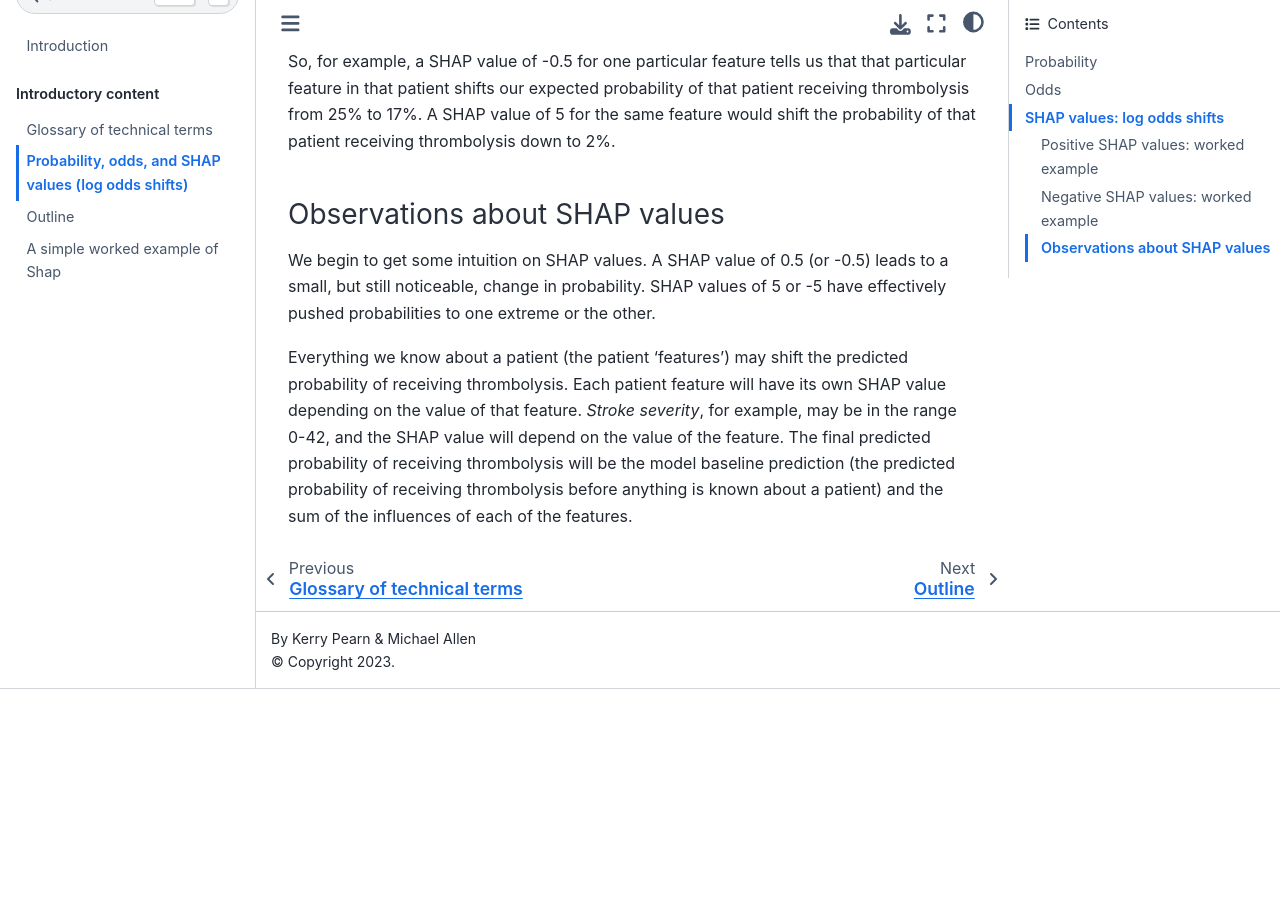
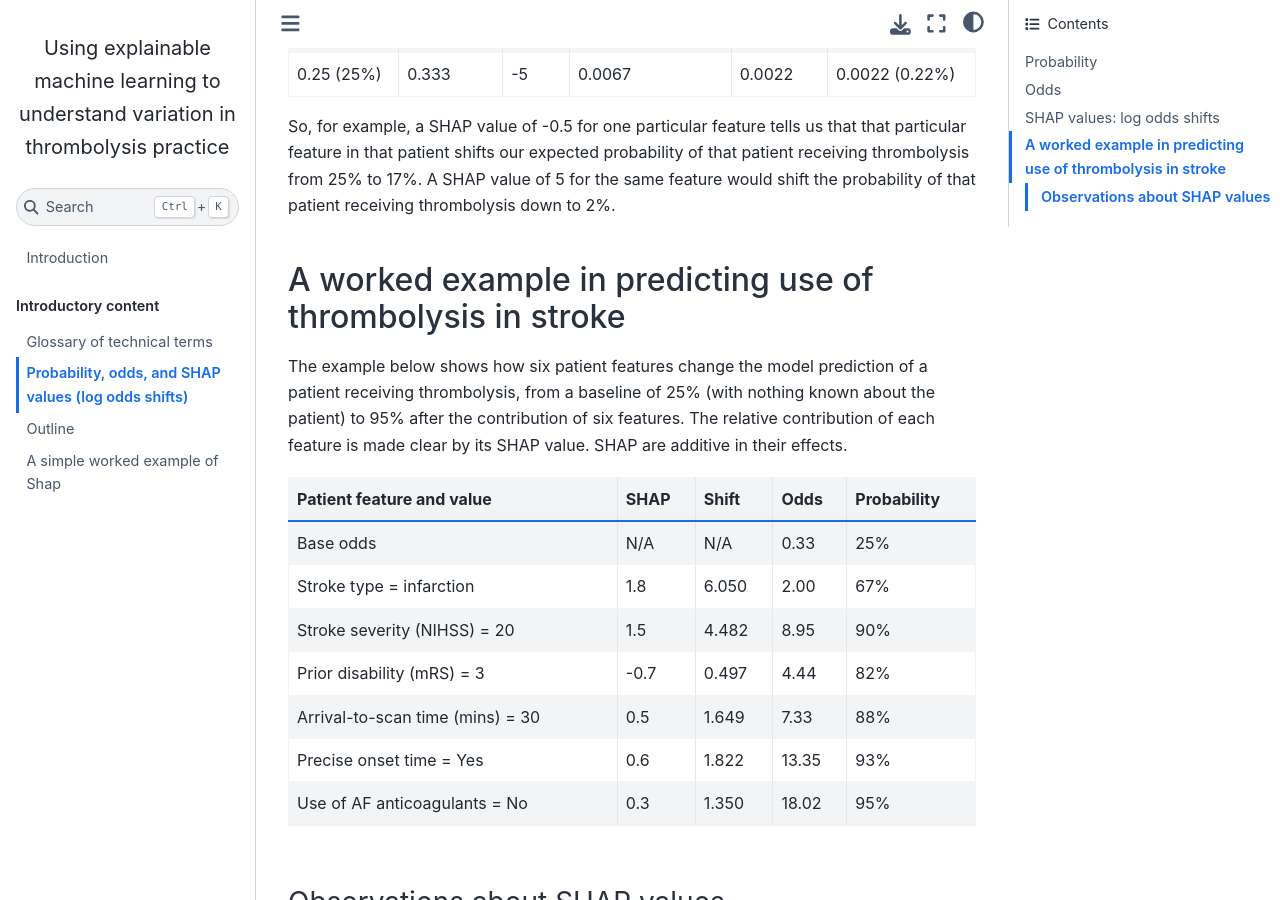
Before and after one commit to samuel-book/samuel_shap_paper_1, a Jupyter Book: the page built from introduction/odds_prob.md, in a window 1280 px wide and 900 px high, scrolled down 3127 px. Built offline with Jupyter Book 1.0.4 settings and Sphinx 7.4.7 and the Sphinx Book theme 1.1.4, drawn with Linux system fonts in a browser that asks for light colours; pages that are not in the unit, such as notebooks, are missing from menus; before the commit the page ends 3816 px from its top, so only the background shows below that; some of the changed text lies outside the part shown.

Commit message:
Add SHAP worked example

```diff
--- a/introduction/odds_prob.md
+++ b/introduction/odds_prob.md
@@ -43,7 +43,7 @@
 | 4               | 54.6                                   |
 | 5               | 148                                    |
 
-### Positive SHAP values: worked example
+### Positive SHAP values: examples of how SHAP change odds and probabilities
 
 Now let us work through an example of starting with a known baseline *probability* (before we consider what we know about a particular patient feature), converting that to *odds*, applying a SHAP *log odds shift* for that particular feature, and converting back to *probability* after we have applied the influence of that feature.
 
@@ -60,7 +60,7 @@
 
 So, for example, a SHAP value of 0.5 for one particular feature tells us that that particular feature in that patient shifts our expected probability of that patient receiving thrombolysis from 25% to 36%. A SHAP value of 5 for the same feature would shift the probability of that patient receiving thrombolysis up to 98%.
 
-### Negative SHAP values: worked example
+### Negative SHAP values: examples of how SHAP change odds and probabilities
 
 If we have a negative SHAP value then odds are reduced (a SHAP of -1 will lead to the odds being divided by 2.72, which is the same as multiplying by 1/2.72, which is 0.3679):
 
@@ -75,6 +75,20 @@
 
 So, for example, a SHAP value of -0.5 for one particular feature tells us that that particular feature in that patient shifts our expected probability of that patient receiving thrombolysis from 25% to 17%. A SHAP value of 5 for the same feature would shift the probability of that patient receiving thrombolysis down to 2%.
 
+## A worked example in predicting use of thrombolysis in stroke
+
+The example below shows how six patient features change the model prediction of a patient receiving thrombolysis, from a baseline of 25% (with nothing known about the patient) to 95% after the contribution of six features. The relative contribution of each feature is made clear by its SHAP value. SHAP are additive in their effects.
+
+| Patient feature and value        | SHAP | Shift | Odds  | Probability |
+|----------------------------------|------|-------|-------|-------------|
+| Base odds                        | N/A  | N/A   | 0.33  | 25%         |
+| Stroke type = infarction         | 1.8  | 6.050 | 2.00  | 67%         |
+| Stroke severity (NIHSS) = 20     | 1.5  | 4.482 | 8.95  | 90%         |
+| Prior disability (mRS) = 3       | -0.7 | 0.497 | 4.44  | 82%         |
+| Arrival-to-scan time (mins) = 30 | 0.5  | 1.649 | 7.33  | 88%         |
+| Precise onset time = Yes         | 0.6  | 1.822 | 13.35 | 93%         |
+| Use of AF anticoagulants = No    | 0.3  | 1.350 | 18.02 | 95%         |
+
 ### Observations about SHAP values
 
 We begin to get some intuition on SHAP values. A SHAP value of 0.5 (or -0.5) leads to a small, but still noticeable, change in probability. SHAP values of 5 or -5 have effectively pushed probabilities to one extreme or the other.
```
